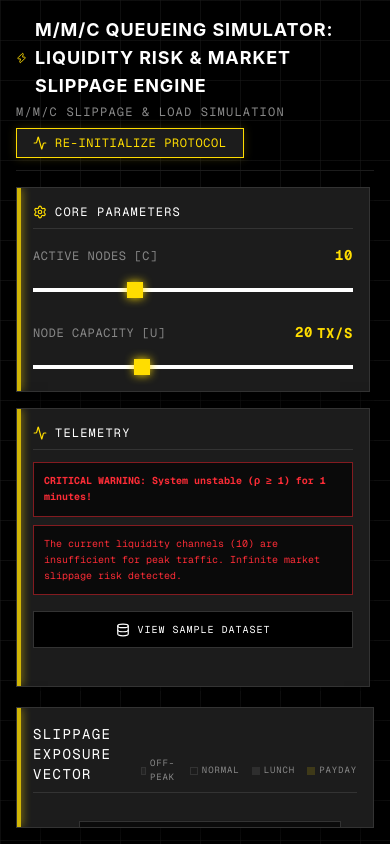
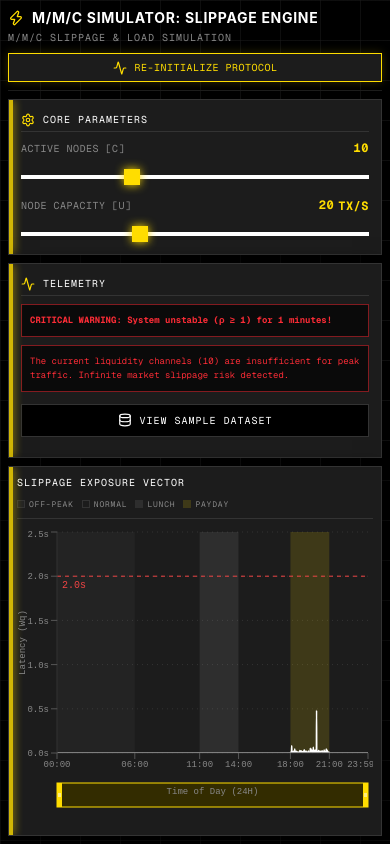
Before and after one commit to justinGabster/M-M-c-Queueing-Simulator-Liquidity-Risk-Market-Slippage-Engine, a Next.js app: page / in a window 390 px wide. Built offline with nearby package versions, Linux system fonts and the light colour scheme.

Commit message:
Refactor layout for mobile responsivenes matching 1080x2400 aspect ratio

```diff
--- a/src/app/page.tsx
+++ b/src/app/page.tsx
@@ -153,55 +153,57 @@ export default function Dashboard() {
   };
 
   return (
-    <div className="h-screen p-4 flex flex-col gap-4 selection:bg-[#FFDD00] selection:text-black overflow-hidden">
+    <div className="h-screen max-h-[2400px] flex flex-col p-2 md:p-4 gap-2 md:gap-4 selection:bg-[#FFDD00] selection:text-black overflow-hidden">
       {/* Header */}
-      <header className="flex flex-col md:flex-row justify-between items-start md:items-center gap-2 border-b border-[#1C1C1C] pb-3 shrink-0">
-        <div>
-          <h1 className="text-lg md:text-xl font-bold uppercase tracking-wider text-[#FFFFFF] flex items-center gap-2">
-            <Zap className="text-[#FFDD00]" size={24} />
-            M/M/c Queueing Simulator: Liquidity Risk & Market Slippage Engine
+      <header className="flex flex-col md:flex-row justify-between items-start md:items-center gap-2 border-b border-[#1C1C1C] pb-2 md:pb-3 shrink-0">
+        <div className="w-full md:w-auto overflow-hidden">
+          <h1 className="text-sm md:text-xl font-bold uppercase tracking-wider text-[#FFFFFF] flex items-center gap-2">
+            <Zap className="text-[#FFDD00] w-4 h-4 md:w-6 md:h-6 shrink-0" />
+            <span className="block md:hidden truncate">M/M/c Simulator: Slippage Engine</span>
+            <span className="hidden md:block truncate">M/M/c Queueing Simulator: Liquidity Risk & Market Slippage Engine</span>
           </h1>
-          <p className="text-[#888888] mt-1 font-mono text-xs tracking-widest uppercase">M/M/c Slippage & Load Simulation</p>
+          <p className="text-[#888888] mt-0.5 md:mt-1 font-mono text-[10px] md:text-xs tracking-widest uppercase">M/M/c Slippage & Load Simulation</p>
         </div>
         <button
           onClick={() => setTrafficData(STATIC_TRAFFIC_DATA)}
-          className="px-4 py-1.5 bg-[#1C1C1C] hover:bg-[#2A2A2A] text-[#FFDD00] border border-[#FFDD00] uppercase font-mono text-xs tracking-wider transition-all shadow-[0_0_10px_rgba(255,221,0,0.2)] hover:shadow-[0_0_20px_rgba(255,221,0,0.5)] flex items-center gap-2"
+          className="w-full md:w-auto px-4 py-1.5 bg-[#1C1C1C] hover:bg-[#2A2A2A] text-[#FFDD00] border border-[#FFDD00] uppercase font-mono text-[10px] md:text-xs tracking-wider transition-all shadow-[0_0_10px_rgba(255,221,0,0.2)] hover:shadow-[0_0_20px_rgba(255,221,0,0.5)] flex items-center justify-center gap-2 shrink-0"
         >
           <Activity size={14} /> Re-Initialize Protocol
         </button>
       </header>
 
-      <main className="flex-1 grid grid-cols-1 lg:grid-cols-4 gap-4 min-h-0">
+      <main className="flex-1 flex flex-col lg:grid lg:grid-cols-4 gap-2 md:gap-4 min-h-0">
 
         {/* Left Col: Controls & Metrics */}
-        <div className="flex flex-col gap-4 lg:col-span-1 overflow-y-auto custom-scrollbar pr-1 pb-1">
+        <div className="flex-none lg:flex-auto flex flex-col gap-2 md:gap-4 lg:col-span-1 overflow-y-auto custom-scrollbar md:pr-1 md:pb-1">
           {/* Control Panel */}
-          <div className="tech-panel p-4">
-            <h2 className="text-xs font-mono uppercase tracking-widest text-[#FFFFFF] mb-4 flex items-center gap-2 border-b border-[#333333] pb-2">
+          <div className="tech-panel p-3 md:p-4 shrink-0">
+            <h2 className="text-[10px] md:text-xs font-mono uppercase tracking-widest text-[#FFFFFF] mb-2 md:mb-4 flex items-center gap-2 border-b border-[#333333] pb-1 md:pb-2">
               <Settings size={14} className="text-[#FFDD00]" />
               Core Parameters
             </h2>
 
-            <div className="space-y-6">
+            <div className="flex flex-col gap-3 md:gap-6">
               <div>
-                <label className="flex justify-between items-center text-xs font-mono text-[#888888] uppercase mb-2 tracking-wider">
+                <label className="flex justify-between items-center text-[10px] md:text-xs font-mono text-[#888888] uppercase mb-1 md:mb-2 tracking-wider">
                   <span>Active Nodes [c]</span>
                   <input
                     type="number"
                     min="1" max="100"
                     value={c}
                     onChange={(e) => setC(Number(e.target.value))}
-                    className="bg-transparent text-[#FFDD00] text-sm font-bold text-right w-16 outline-none border-b border-transparent focus:border-[#FFDD00] hover:border-[#333333] transition-colors [appearance:textfield] [&::-webkit-outer-spin-button]:appearance-none [&::-webkit-inner-spin-button]:appearance-none"
+                    className="bg-transparent text-[#FFDD00] text-xs md:text-sm font-bold text-right w-16 outline-none border-b border-transparent focus:border-[#FFDD00] hover:border-[#333333] transition-colors [appearance:textfield] [&::-webkit-outer-spin-button]:appearance-none [&::-webkit-inner-spin-button]:appearance-none"
                   />
                 </label>
                 <input
                   type="range" min="1" max="30" step="1" value={c}
                   onChange={(e) => setC(Number(e.target.value))}
+                  className="w-full"
                 />
               </div>
 
               <div>
-                <label className="flex justify-between items-center text-xs font-mono text-[#888888] uppercase mb-2 tracking-wider">
+                <label className="flex justify-between items-center text-[10px] md:text-xs font-mono text-[#888888] uppercase mb-1 md:mb-2 tracking-wider">
                   <span>Node Capacity [u]</span>
                   <div className="flex items-center">
                     <input
@@ -209,49 +211,50 @@ export default function Dashboard() {
                       min="1" max="200"
                       value={mu}
                       onChange={(e) => setMu(Number(e.target.value))}
-                      className="bg-transparent text-[#FFDD00] text-sm font-bold text-right w-16 outline-none border-b border-transparent focus:border-[#FFDD00] hover:border-[#333333] transition-colors [appearance:textfield] [&::-webkit-outer-spin-button]:appearance-none [&::-webkit-inner-spin-button]:appearance-none"
+                      className="bg-transparent text-[#FFDD00] text-xs md:text-sm font-bold text-right w-16 outline-none border-b border-transparent focus:border-[#FFDD00] hover:border-[#333333] transition-colors [appearance:textfield] [&::-webkit-outer-spin-button]:appearance-none [&::-webkit-inner-spin-button]:appearance-none"
                     />
-                    <span className="text-[#FFDD00] text-sm font-bold ml-1">tx/s</span>
+                    <span className="text-[#FFDD00] text-xs md:text-sm font-bold ml-1">tx/s</span>
                   </div>
                 </label>
                 <input
                   type="range" min="5" max="50" step="1" value={mu}
                   onChange={(e) => setMu(Number(e.target.value))}
+                  className="w-full"
                 />
               </div>
             </div>
           </div>
 
           {/* Performance Metrics */}
-          <div className="tech-panel p-4 flex-1 flex flex-col">
-            <h2 className="text-xs font-mono uppercase tracking-widest text-[#FFFFFF] mb-3 flex items-center gap-2 border-b border-[#333333] pb-2">
+          <div className="tech-panel p-3 md:p-4 shrink-0 flex-none md:flex-1 flex flex-col md:overflow-y-auto custom-scrollbar">
+            <h2 className="text-[10px] md:text-xs font-mono uppercase tracking-widest text-[#FFFFFF] mb-2 md:mb-3 flex items-center gap-2 border-b border-[#333333] pb-1 md:pb-2">
               <Activity size={14} className="text-[#FFDD00]" />
               Telemetry
             </h2>
             {aggMetrics && (
               <div className="flex flex-col gap-2 font-mono">
-                <div className="flex flex-col gap-2 text-[10px] sm:text-[11px] leading-relaxed">
+                <div className="grid grid-cols-2 md:flex md:flex-col gap-2 text-[9px] md:text-[11px] leading-relaxed">
                   {!aggMetrics.isStable ? (
                     <>
-                      <div className="p-2.5 border border-red-500/50 bg-[#0A0A0A] text-red-500 font-bold">
+                      <div className="col-span-2 p-2 md:p-2.5 border border-red-500/50 bg-[#0A0A0A] text-red-500 font-bold">
                         CRITICAL WARNING: System unstable (ρ ≥ 1) for {aggMetrics.crashes} minutes!
                       </div>
-                      <div className="p-2.5 border border-red-500/50 bg-[#0A0A0A] text-red-500">
+                      <div className="col-span-2 p-2 md:p-2.5 border border-red-500/50 bg-[#0A0A0A] text-red-500">
                         The current liquidity channels ({c}) are insufficient for peak traffic. Infinite market slippage risk detected.
                       </div>
                     </>
                   ) : (
                     <>
-                      <div className={`p-2.5 border border-[#1C1C1C] bg-[#0A0A0A] ${aggMetrics.maxWq > 2.0 ? "text-[#FF8C00]" : "text-[#00FF41]"}`}>
-                        Avg Wait Time (W_q): {aggMetrics.avgWq.toFixed(4)}s
+                      <div className={`p-2 md:p-2.5 border border-[#1C1C1C] bg-[#0A0A0A] ${aggMetrics.maxWq > 2.0 ? "text-[#FF8C00]" : "text-[#00FF41]"}`}>
+                        Avg Wait Time (W_q): <br className="md:hidden" />{aggMetrics.avgWq.toFixed(4)}s
                       </div>
-                      <div className={`p-2.5 border border-[#1C1C1C] bg-[#0A0A0A] ${aggMetrics.maxWq > 2.0 ? "text-[#FF8C00]" : "text-[#00FF41]"}`}>
-                        Max Peak Wait Time: {aggMetrics.maxWq.toFixed(4)}s
+                      <div className={`p-2 md:p-2.5 border border-[#1C1C1C] bg-[#0A0A0A] ${aggMetrics.maxWq > 2.0 ? "text-[#FF8C00]" : "text-[#00FF41]"}`}>
+                        Max Peak Wait: <br className="md:hidden" />{aggMetrics.maxWq.toFixed(4)}s
                       </div>
-                      <div className={`p-2.5 border border-[#1C1C1C] bg-[#0A0A0A] ${aggMetrics.maxWq > 2.0 ? "text-[#FF8C00]" : "text-[#00FF41]"}`}>
+                      <div className={`col-span-2 md:col-span-1 p-2 md:p-2.5 border border-[#1C1C1C] bg-[#0A0A0A] ${aggMetrics.maxWq > 2.0 ? "text-[#FF8C00]" : "text-[#00FF41]"}`}>
                         Avg System Utilization (ρ): {(aggMetrics.avgRho * 100).toFixed(2)}%
                       </div>
-                      <div className={`p-2.5 border border-[#1C1C1C] bg-[#0A0A0A] ${aggMetrics.maxWq > 2.0 ? "text-[#FF8C00]" : "text-[#00FF41]"}`}>
+                      <div className={`col-span-2 md:col-span-1 p-2 md:p-2.5 border border-[#1C1C1C] bg-[#0A0A0A] ${aggMetrics.maxWq > 2.0 ? "text-[#FF8C00]" : "text-[#00FF41]"}`}>
                         {aggMetrics.maxWq > 2.0 ? "Warning: High Market Slippage Risk during peak surges." : "Stable: Wait times comfortably mitigating slippage risk."}
                       </div>
                     </>
@@ -260,7 +263,7 @@ export default function Dashboard() {
 
                 <button
                   onClick={() => setShowDatasetModal(true)}
-                  className="mt-2 mb-4 w-full py-2.5 border border-[#333333] hover:border-[#FFDD00] bg-[#000000] hover:bg-[#1C1C1C] transition-all text-[10px] font-mono text-[#FFFFFF] hover:text-[#FFDD00] uppercase tracking-widest flex items-center justify-center gap-2 shrink-0"
+                  className="mt-1 md:mt-2 mb-2 md:mb-4 w-full py-2 md:py-2.5 border border-[#333333] hover:border-[#FFDD00] bg-[#000000] hover:bg-[#1C1C1C] transition-all text-[10px] font-mono text-[#FFFFFF] hover:text-[#FFDD00] uppercase tracking-widest flex items-center justify-center gap-2 shrink-0"
                 >
                   <Database size={14} />
                   View Sample Dataset
@@ -271,13 +274,13 @@ export default function Dashboard() {
         </div>
 
         {/* Right Col: Interactive Chart */}
-        <div className="tech-panel p-4 lg:col-span-3 flex flex-col h-full overflow-hidden">
-          <div className="mb-3 flex justify-between items-end border-b border-[#333333] pb-2 shrink-0">
+        <div className="tech-panel p-2 md:p-4 lg:col-span-3 flex-1 flex flex-col min-h-0 relative">
+          <div className="mb-2 md:mb-3 flex flex-col md:flex-row justify-between items-start md:items-end border-b border-[#333333] pb-2 shrink-0 gap-2 md:gap-0">
             <div>
-              <h2 className="text-sm font-mono uppercase tracking-widest text-[#FFFFFF]">Slippage Exposure Vector</h2>
+              <h2 className="text-[10px] md:text-sm font-mono uppercase tracking-widest text-[#FFFFFF]">Slippage Exposure Vector</h2>
             </div>
 
-            <div className="flex gap-3 text-[9px] font-mono uppercase tracking-widest text-[#888888]">
+            <div className="flex flex-wrap gap-2 md:gap-3 text-[8px] md:text-[9px] font-mono uppercase tracking-widest text-[#888888]">
               <div className="flex items-center gap-1"><span className="w-2 h-2 border border-[#333]" style={{ backgroundColor: 'rgba(255,255,255,0.03)' }}></span> Off-Peak</div>
               <div className="flex items-center gap-1"><span className="w-2 h-2 bg-transparent border border-[#333]"></span> Normal</div>
               <div className="flex items-center gap-1"><span className="w-2 h-2" style={{ backgroundColor: 'rgba(255,255,255,0.08)' }}></span> Lunch</div>
@@ -287,7 +290,7 @@ export default function Dashboard() {
 
           <div className="flex-1 w-full relative min-h-0">
             {/* Legend Overlay */}
-            <div className="absolute top-4 right-4 bg-[#0A0A0A]/90 backdrop-blur-md border border-[#333333] p-3 z-10 font-mono text-[10px] uppercase tracking-wider shadow-lg">
+            <div className="hidden md:block absolute top-4 right-4 bg-[#0A0A0A]/90 backdrop-blur-md border border-[#333333] p-3 z-10 font-mono text-[10px] uppercase tracking-wider shadow-lg">
               <div className="flex items-center gap-3 mb-2">
                 <div className="w-4 h-[3px] rounded-full" style={{ backgroundColor: '#FFFFFF' }}></div>
                 <span className="text-[#FFFFFF]">Queue Wait Time (Wq)</span>
@@ -299,7 +302,7 @@ export default function Dashboard() {
             </div>
 
             <ResponsiveContainer width="100%" height="100%">
-              <LineChart data={chartData} margin={{ top: 10, right: 10, left: 10, bottom: 20 }}>
+              <LineChart data={chartData} margin={{ top: 5, right: 5, left: -20, bottom: 20 }}>
                 <CartesianGrid strokeDasharray="1 4" stroke="#333333" vertical={false} />
 
                 <ReferenceArea x1={0} x2={360} fill="#FFFFFF" fillOpacity={0.03} />
@@ -312,19 +315,19 @@ export default function Dashboard() {
                   tickFormatter={formatTimeTick}
                   stroke="#555555"
                   ticks={[0, 360, 660, 840, 1080, 1260, 1439]}
-                  tick={{fontFamily: 'monospace', fontSize: 10, fill: '#888888'}}
+                  tick={{fontFamily: 'monospace', fontSize: 9, fill: '#888888'}}
                   axisLine={{stroke: '#333333'}}
-                  label={{ value: 'Time of Day (24H)', position: 'bottom', fill: '#888888', fontSize: 10, fontFamily: 'monospace' }}
+                  label={{ value: 'Time of Day (24H)', position: 'bottom', fill: '#888888', fontSize: 9, fontFamily: 'monospace' }}
                 />
                 <YAxis
                   stroke="#555555"
-                  tick={{fontFamily: 'monospace', fontSize: 10, fill: '#888888'}}
+                  tick={{fontFamily: 'monospace', fontSize: 9, fill: '#888888'}}
                   axisLine={{stroke: '#333333'}}
                   domain={[0, 2.5]}
-                  ticks={[0, 0.25, 0.5, 0.75, 1.0, 1.25, 1.5, 1.75, 2.0, 2.25, 2.5]}
-                  tickFormatter={(val) => val.toFixed(2) + 's'}
+                  ticks={[0, 0.5, 1.0, 1.5, 2.0, 2.5]}
+                  tickFormatter={(val) => val.toFixed(1) + 's'}
                   allowDataOverflow={true}
-                  label={{ value: 'Wait Time / Slippage Exposure (Seconds)', angle: -90, position: 'insideLeft', offset: 15, fill: '#888888', fontSize: 10, fontFamily: 'monospace', style: { textAnchor: 'middle' } }}
+                  label={{ value: 'Latency (Wq)', angle: -90, position: 'insideLeft', offset: 25, fill: '#888888', fontSize: 9, fontFamily: 'monospace', style: { textAnchor: 'middle' } }}
                 />
                 <Tooltip content={<CustomTooltip />} cursor={{ stroke: '#FFDD00', strokeWidth: 1, strokeDasharray: '3 3' }} />
 
```
